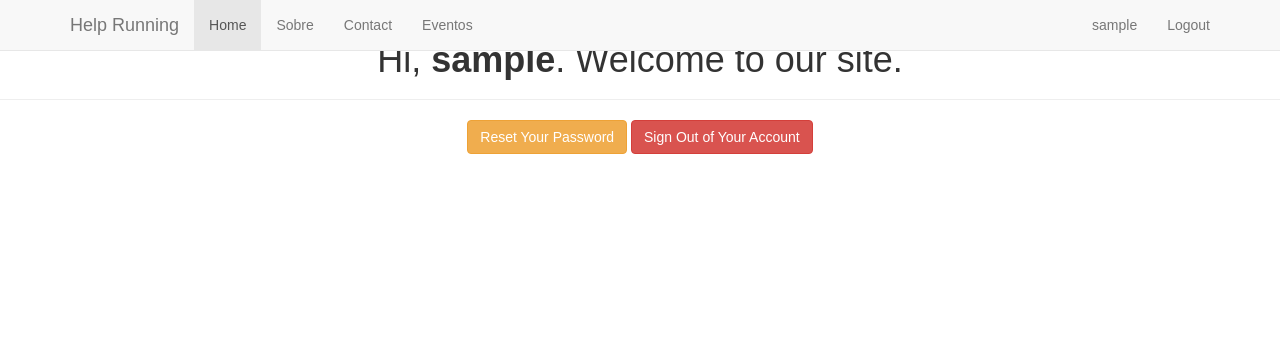
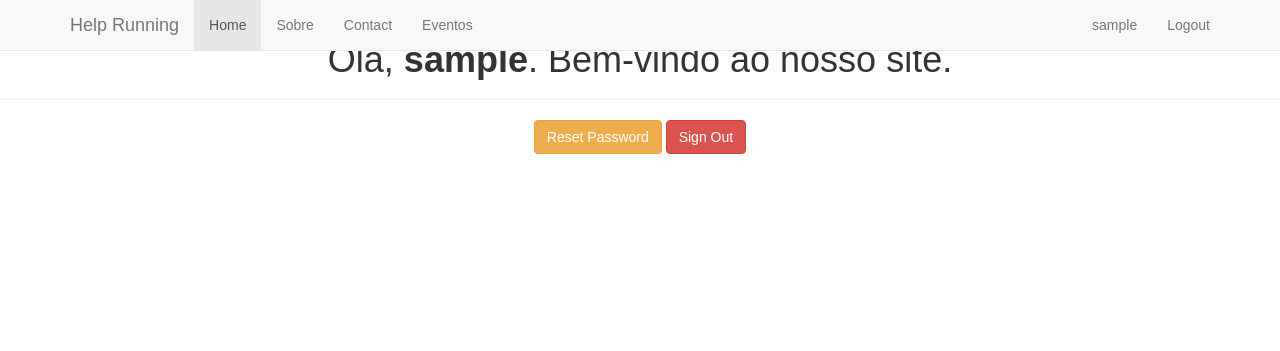
Before and after one commit to goldfishgam3r/ATW_E_G, a PHP site: page /welcome.php in a window 1280 px wide. Shown: the top 351 px of the page. Run offline with PHP 8.4, Linux system fonts and the light colour scheme; the visitor is signed in with stand-in values (Sample User, id 1).

Commit message:
Update welcome.php

```diff
--- a/welcome.php
+++ b/welcome.php
@@ -1,7 +1,5 @@
 <head>
   <meta charset="UTF-8">
-  <title>PR01</title>
-
 
   <link rel='stylesheet' href='https://maxcdn.bootstrapcdn.com/bootstrap/3.3.2/css/bootstrap.min.css'>
 
@@ -38,12 +36,12 @@ if(!isset($_SESSION["loggedin"]) || $_SESSION["loggedin"] !== true){
 </head>
 <body>
     <div class="page-header">
-        <h1>Hi, <b><?php echo htmlspecialchars($_SESSION["username"]); ?></b>. Welcome to our site.</h1>
+        <h1>Olá, <b><?php echo htmlspecialchars($_SESSION["username"]); ?></b>. Bem-vindo ao nosso site.</h1>
 
     </div>
     <p>
-        <a href="reset-password.php" class="btn btn-warning">Reset Your Password</a>
-        <a href="logout.php" class="btn btn-danger">Sign Out of Your Account</a>
+        <a href="reset-password.php" class="btn btn-warning">Reset Password</a>
+        <a href="logout.php" class="btn btn-danger">Sign Out</a>
     </p>
 </body>
 </html>
```
